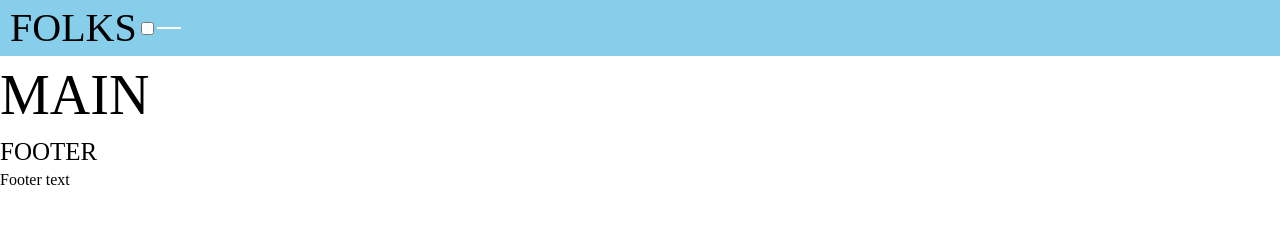
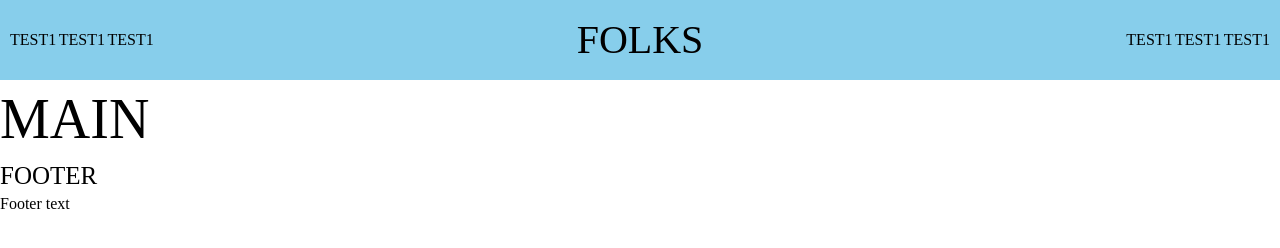
Before and after one commit to viggeman/html-css-lab-two, a plain HTML site: page index.html in a window 1280 px wide. Drawn offline with Linux system fonts and the light colour scheme.

Commit message:
revert old commit

```diff
--- a/global.css
+++ b/global.css
@@ -16,8 +16,6 @@ body {
   line-height: 1.4;
   min-height: 100%;
 }
-
-
 /* Reset styles  start*/
 h1,
 h2,
@@ -80,72 +78,3 @@ button {
   text-align: center;
 }
 /* Reset styles END */
-
-
-/* ==== Nav start ==== */
-.header {
-  background-color: var(--complement-color);
-  display: flex;
-  position: sticky;
-  top: 0;
-  width: 100%;
-  height: 100%;
-
-  align-items: center;
-}
-
-.menu-logo {
-  display: inline-block;
-  margin-left: 10px;
-}
-
-.main-nav {
-  width: 100%;
-  height: 100%;
-  position: fixed;
-  overflow: hidden;
-}
-
-.mob-menu {
-  cursor: pointer;
-  padding: 40px 20px;
-}
-
-.mob-menu-icon {
-  background-color: white;
-  display: block;
-  height: 2px;
-  position: relative;
-  width: 24px;
-}
-
-.main-nav li {
-  display: inline;
-}
-
-
-
-/* #mob-menu button {
-  padding: 10px;
-  margin: -10px;
-} */
-
-.menu-col1, .menu-col2 {
-  /* display: none; */
-}
-
-.main-nav {
-  max-height: 0;
-  transition: max-height .5s ease-out;
-}
-/* ==== Nav start end ==== */
-
-@media (min-width: 760px) {
-  /* #mob-menu {
-      display: none;
-  }
-
-  .menu-col1, .menu-col2 {
-      display: initial;
-  } */
-}
--- a/index.css
+++ b/index.css
@@ -1,3 +1,40 @@
 body {
     display: flex;
 }
+
+.header {
+    background-color: var(--complement-color);
+    /* position: relative; */
+}
+
+.main-nav {
+    display: flex;
+    justify-content: space-between;
+    align-items: center;
+    height: 8rem;
+    margin: 0 10px;
+}
+
+.main-nav li {
+    display: inline;
+}
+
+#mob-menu button {
+    padding: 10px;
+    margin: -10px;
+    background-color: transparent;
+}
+
+.menu-col1, .menu-col2 {
+    display: none;
+}
+
+@media (min-width: 760px) {
+    #mob-menu {
+        display: none;
+    }
+
+    .menu-col1, .menu-col2 {
+        display: initial;
+    }
+}
--- a/index.html
+++ b/index.html
@@ -12,22 +12,19 @@
   </head>
   <body>
     <header class="header">
-      <a href="" class="menu-logo"><h2>FOLKS</h2></a>
-      <input class="mob-menu" id="mob-menu" type="checkbox" />
-      <label class="mob-menu-icon" for="mob-menu"
-        ><span class="menu-line"></span
-      ></label>
       <nav class="main-nav">
         <ul class="menu-col1">
           <li><a href="test.com">TEST1</a></li>
           <li><a href="test.com">TEST1</a></li>
           <li><a href="test.com">TEST1</a></li>
         </ul>
+        <a href="" class="menu-logo"><h2>FOLKS</h2></a>
         <ul class="menu-col2">
           <li><a href="test.com">TEST1</a></li>
           <li><a href="test.com">TEST1</a></li>
           <li><a href="test.com">TEST1</a></li>
         </ul>
+        <span id="mob-menu"><button>Menu</button></span>
       </nav>
     </header>
     <main>
--- a/variables.css
+++ b/variables.css
@@ -5,8 +5,7 @@
   --primary-color: tomato;
   --secondary-color: forestgreen;
   --complement-color: skyblue;
-  --black: #000;
-  --white: #fff;
+
   /* FONTS */
 
   /* --primary-font: insert font; */
```
